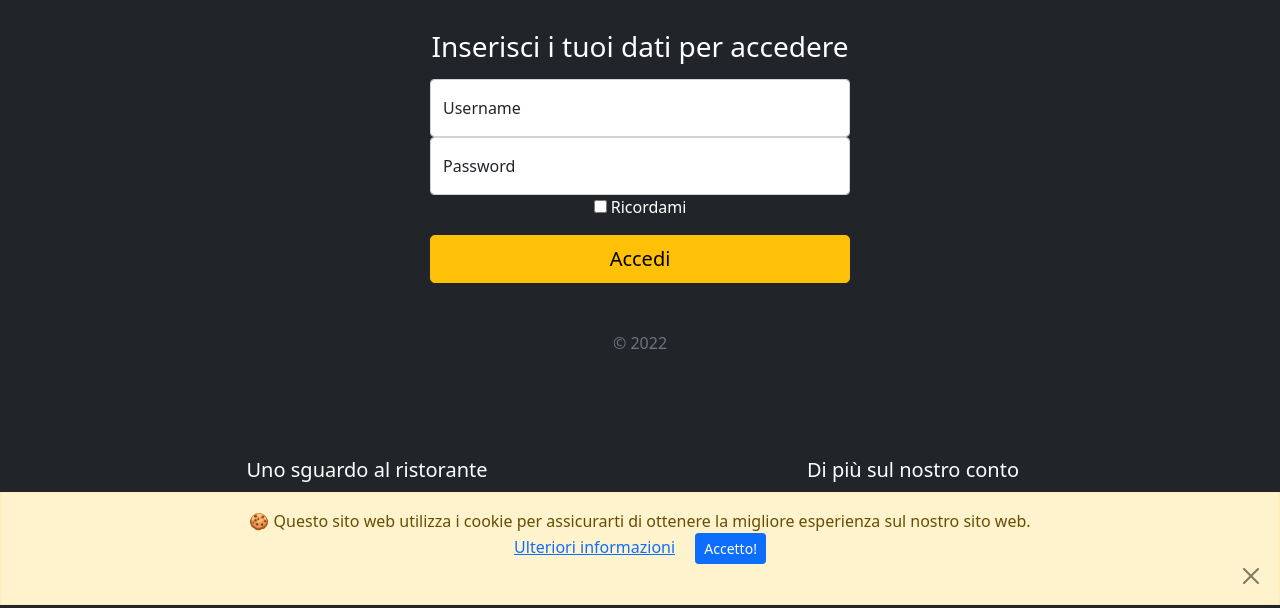
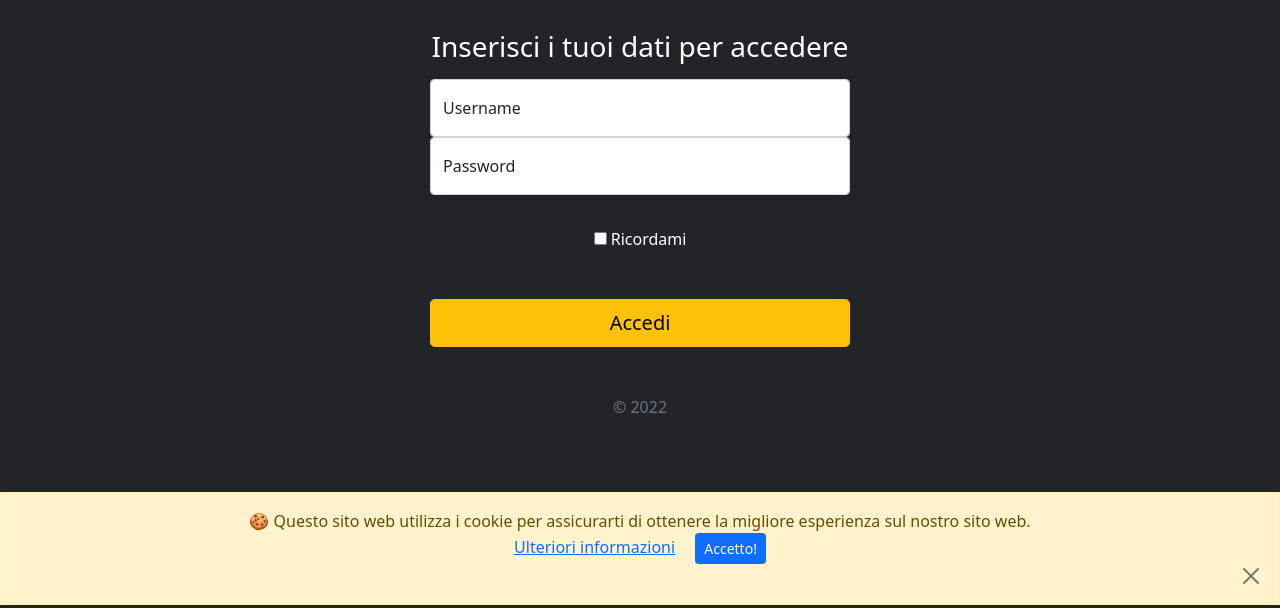
Before and after one commit to 7VaGe/ReBurger, a PHP site: page /template/login.php in a window 1280 px wide. Shown: the part 195-803 px from the top of the page. Run offline with PHP 8.4, Linux system fonts and the light colour scheme; some libraries are stand-ins or nearby versions.

Commit message:
BugFix codeCleaning
pulizia codice inutile, e piccole modifiche

```diff
--- a/template/login.php
+++ b/template/login.php
@@ -63,29 +63,16 @@
       <div class="form-floating">
           <input type="password" class="form-control" placeholder="Password" required/>
           <label for="floatingInput">Password</label>
-          <!-- <button id="toggle-password" type="button" class="" aria-label="Show password as plain text. Warning: this will display your password on the screen."><i class="bi bi-eye"></i></button> -->
     </div>
 
-    <!-- <div class="form-floating input-group">
-      <input type="password" id="floatingPassword" class="form-control" required>
 
-      </button>
-
-      <label for="floatingPassword">Password</label>
-    </div> -->
-    <!-- <div class="input-group">
-      <input type="password" class="form-control rounded-right input-password" id="floatingPassword" placeholder="Password" required="" autocomplete="current-password" spellcheck="false"
-      autocorrect="false" autocapitalize="off">
-      <button id="toggle-password" type="button" class="d-none" aria-label="Mostra la password. Attenzione: Visualizzerai la tua password nello schemo!">
-     </button>
-    </div> -->
-    <div class="container d-flex justify-content-center">
+    <div class="container d-flex justify-content-center my-3 py-3">
        <div class="checkbox mb-3">
       <label class="text-white">
         <input type="checkbox" value="remember-me"> Ricordami
       </label>
 
-      <button id="toggle-password" type="button" class="btn-sm btn-warning d-none"><i id="eyeIcon"class="bi bi-eye-slash"></i>
+      <button id="toggle-password" type="button" class="btn-sm btn-warning mx-4 d-none"><i id="eyeIcon"class="bi bi-eye-slash"></i>
     </div>
     </div>
 
@@ -96,7 +83,10 @@
   </main>
   </div>
 </div>
-<button class="btn position-fixed btn-outline-warning " onclick="goTop()" id="topBtn" title="Go top">↑</button>
+
+  <button class="btn position-fixed btn-outline-warning" onclick="goTop()" id="topBtn" title="Go top">↑</button>
+
+
 <!-- Javascript-->
         <script src="../script/cookies.js"></script>
         <script src="../script/formLoginAnimation.js"></script>
```
